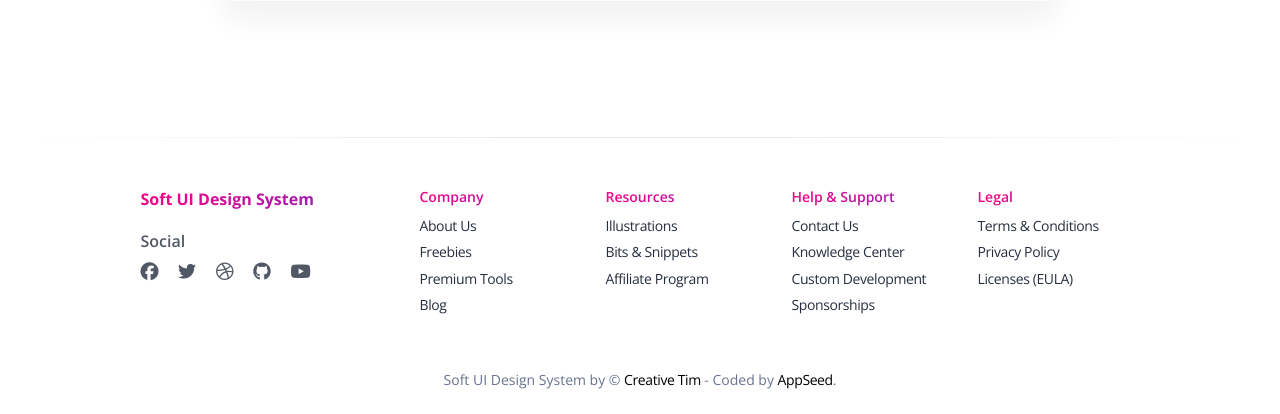
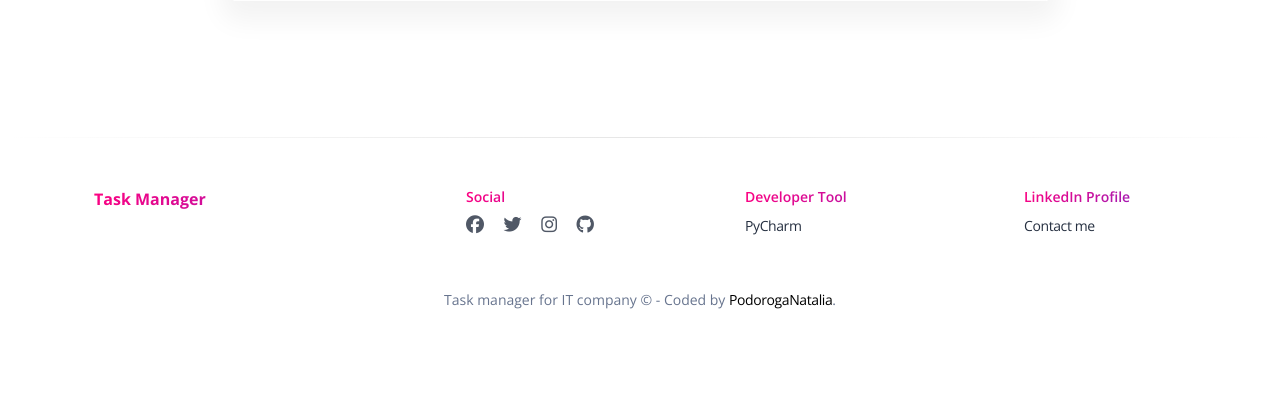
Before and after one commit to NataliiaPodoroha/it-company-task-manager, a Django app: template templates/task_manager/index.html in a window 1280 px wide. Shown: the part 615-1029 px from the top of the page. After the commit the page ends 924 px from the top, so only its background shows below. Run offline with Django 3.2, Linux system fonts and the light colour scheme; the template is opened without the code that fills it, so the values that code supplies are empty; some libraries are stand-ins or nearby versions.

Commit message:
Update footer view.

```diff
--- a/templates/includes/footer.html
+++ b/templates/includes/footer.html
@@ -2,37 +2,71 @@
   <footer class="footer pt-5 mt-5">
     <hr class="horizontal dark mb-5">
     <div class="container">
-      <div class=" row">
-        <div class="col-md-3 mb-4 ms-auto">
+      <div class="row">
+        <div class="col-md-4 mb-4 ms-auto">
           <div>
-            <h6 class="text-gradient text-primary font-weight-bolder">Soft UI Design System</h6>
+            <h6 class="text-gradient text-primary font-weight-bolder">Task Manager</h6>
           </div>
           <div>
-            <h6 class="mt-3 mb-2 opacity-8">Social</h6>
+{#            <h6 class="mt-3 mb-2 opacity-8">Social</h6>#}
+{#            <ul class="d-flex flex-row ms-n3 nav">#}
+{#              <li class="nav-item">#}
+{#                <a class="nav-link pe-1" href="https://www.facebook.com/profile.php?id=1393219152" target="_blank">#}
+{#                  <i class="fab fa-facebook text-lg opacity-8"></i>#}
+{#                </a>#}
+{#              </li>#}
+{#              <li class="nav-item">#}
+{#                <a class="nav-link pe-1" href="https://twitter.com/NPodoroha" target="_blank">#}
+{#                  <i class="fab fa-twitter text-lg opacity-8"></i>#}
+{#                </a>#}
+{#              </li>#}
+{#              <li class="nav-item">#}
+{#                <a class="nav-link pe-1" href="https://www.instagram.com/podoroganatalia/" target="_blank">#}
+{#                  <i class="fab fa-instagram text-lg opacity-8"></i>#}
+{#                </a>#}
+{#              </li>#}
+{#              <li class="nav-item">#}
+{#                <a class="nav-link pe-1" href="https://github.com/PodorogaNatalia" target="_blank">#}
+{#                  <i class="fab fa-github text-lg opacity-8"></i>#}
+{#                </a>#}
+{#              </li>#}
+{#            </ul>#}
+          </div>
+        </div>
+        <div class="col-md-3 col-sm-6 col-6 mb-4">
+          <div>
+            <h6 class="text-gradient text-primary text-sm">Social</h6>
             <ul class="d-flex flex-row ms-n3 nav">
               <li class="nav-item">
-                <a class="nav-link pe-1" href="https://www.facebook.com/CreativeTim/" target="_blank">
+                <a class="nav-link pe-1" href="https://www.facebook.com/profile.php?id=1393219152" target="_blank">
                   <i class="fab fa-facebook text-lg opacity-8"></i>
                 </a>
               </li>
               <li class="nav-item">
-                <a class="nav-link pe-1" href="https://twitter.com/creativetim" target="_blank">
+                <a class="nav-link pe-1" href="https://twitter.com/NPodoroha" target="_blank">
                   <i class="fab fa-twitter text-lg opacity-8"></i>
                 </a>
               </li>
               <li class="nav-item">
-                <a class="nav-link pe-1" href="https://dribbble.com/creativetim" target="_blank">
-                  <i class="fab fa-dribbble text-lg opacity-8"></i>
+                <a class="nav-link pe-1" href="https://www.instagram.com/podoroganatalia/" target="_blank">
+                  <i class="fab fa-instagram text-lg opacity-8"></i>
                 </a>
               </li>
               <li class="nav-item">
-                <a class="nav-link pe-1" href="https://github.com/creativetimofficial" target="_blank">
+                <a class="nav-link pe-1" href="https://github.com/PodorogaNatalia" target="_blank">
                   <i class="fab fa-github text-lg opacity-8"></i>
                 </a>
               </li>
+            </ul>
+          </div>
+        </div>
+        <div class="col-md-3 col-sm-6 col-6 mb-4">
+          <div>
+            <h6 class="text-gradient text-primary text-sm">Developer Tool</h6>
+            <ul class="flex-column ms-n3 nav">
               <li class="nav-item">
-                <a class="nav-link pe-1" href="https://www.youtube.com/channel/UCVyTG4sCw-rOvB9oHkzZD1w" target="_blank">
-                  <i class="fab fa-youtube text-lg opacity-8"></i>
+                <a class="nav-link" href="https://www.jetbrains.com/pycharm/" target="blank">
+                  PyCharm
                 </a>
               </li>
             </ul>
@@ -40,107 +74,42 @@
         </div>
         <div class="col-md-2 col-sm-6 col-6 mb-4">
           <div>
-            <h6 class="text-gradient text-primary text-sm">Company</h6>
+            <h6 class="text-gradient text-primary text-sm">LinkedIn Profile</h6>
             <ul class="flex-column ms-n3 nav">
               <li class="nav-item">
-                <a class="nav-link" href="https://www.creative-tim.com/presentation" target="_blank">
-                  About Us
-                </a>
-              </li>
-              <li class="nav-item">
-                <a class="nav-link" href="https://www.creative-tim.com/templates/free" target="_blank">
-                  Freebies
-                </a>
-              </li>
-              <li class="nav-item">
-                <a class="nav-link" href="https://www.creative-tim.com/templates/premium" target="_blank">
-                  Premium Tools
-                </a>
-              </li>
-              <li class="nav-item">
-                <a class="nav-link" href="https://www.creative-tim.com/blog" target="_blank">
-                  Blog
+                <a class="nav-link" href="https://www.linkedin.com/in/nataliia-podoroha-176919a2" target="_blank">
+                  Contact me
                 </a>
               </li>
             </ul>
           </div>
         </div>
-        <div class="col-md-2 col-sm-6 col-6 mb-4">
-          <div>
-            <h6 class="text-gradient text-primary text-sm">Resources</h6>
-            <ul class="flex-column ms-n3 nav">
-              <li class="nav-item">
-                <a class="nav-link" href="https://iradesign.io/" target="_blank">
-                  Illustrations
-                </a>
-              </li>
-              <li class="nav-item">
-                <a class="nav-link" href="https://www.creative-tim.com/bits" target="_blank">
-                  Bits & Snippets
-                </a>
-              </li>
-              <li class="nav-item">
-                <a class="nav-link" href="https://www.creative-tim.com/affiliates/new" target="_blank">
-                  Affiliate Program
-                </a>
-              </li>
-            </ul>
-          </div>
-        </div>
-        <div class="col-md-2 col-sm-6 col-6 mb-4">
-          <div>
-            <h6 class="text-gradient text-primary text-sm">Help & Support</h6>
-            <ul class="flex-column ms-n3 nav">
-              <li class="nav-item">
-                <a class="nav-link" href="https://www.creative-tim.com/contact-us" target="_blank">
-                  Contact Us
-                </a>
-              </li>
-              <li class="nav-item">
-                <a class="nav-link" href="https://www.creative-tim.com/knowledge-center" target="_blank">
-                  Knowledge Center
-                </a>
-              </li>
-              <li class="nav-item">
-                <a class="nav-link" href="https://services.creative-tim.com/?ref=ct-soft-ui-footer" target="_blank">
-                  Custom Development
-                </a>
-              </li>
-              <li class="nav-item">
-                <a class="nav-link" href="https://www.creative-tim.com/sponsorships" target="_blank">
-                  Sponsorships
-                </a>
-              </li>
-            </ul>
-          </div>
-        </div>
-        <div class="col-md-2 col-sm-6 col-6 mb-4 me-auto">
-          <div>
-            <h6 class="text-gradient text-primary text-sm">Legal</h6>
-            <ul class="flex-column ms-n3 nav">
-              <li class="nav-item">
-                <a class="nav-link" href="https://www.creative-tim.com/terms" target="_blank">
-                  Terms & Conditions
-                </a>
-              </li>
-              <li class="nav-item">
-                <a class="nav-link" href="https://www.creative-tim.com/privacy" target="_blank">
-                  Privacy Policy
-                </a>
-              </li>
-              <li class="nav-item">
-                <a class="nav-link" href="https://www.creative-tim.com/license" target="_blank">
-                  Licenses (EULA)
-                </a>
-              </li>
-            </ul>
-          </div>
-        </div>
+{#        <div class="col-md-2 col-sm-6 col-6 mb-4 me-auto">#}
+{#          <div>#}
+{#            <h6 class="text-gradient text-primary text-sm">Legal</h6>#}
+{#            <ul class="flex-column ms-n3 nav">#}
+{#              <li class="nav-item">#}
+{#                <a class="nav-link" href="https://www.creative-tim.com/terms" target="_blank">#}
+{#                  Terms & Conditions#}
+{#                </a>#}
+{#              </li>#}
+{#              <li class="nav-item">#}
+{#                <a class="nav-link" href="https://www.creative-tim.com/privacy" target="_blank">#}
+{#                  Privacy Policy#}
+{#                </a>#}
+{#              </li>#}
+{#              <li class="nav-item">#}
+{#                <a class="nav-link" href="https://www.creative-tim.com/license" target="_blank">#}
+{#                  Licenses (EULA)#}
+{#                </a>#}
+{#              </li>#}
+{#            </ul>#}
+{#          </div>#}
+{#        </div>#}
         <div class="col-12">
           <div class="text-center">
             <p class="my-4 text-sm">
-              Soft UI Design System by &copy; <a target="_blank" href="https://bit.ly/3fKQZaL" target="_blank">Creative Tim</a>
-              - Coded by <a target="_blank" href="https://appseed.us" target="_blank">AppSeed</a>.
+              Task manager for IT company &copy; - Coded by <a target="_blank" href="https://github.com/PodorogaNatalia" target="_blank">PodorogaNatalia</a>.
             </p>
           </div>
         </div>
```
